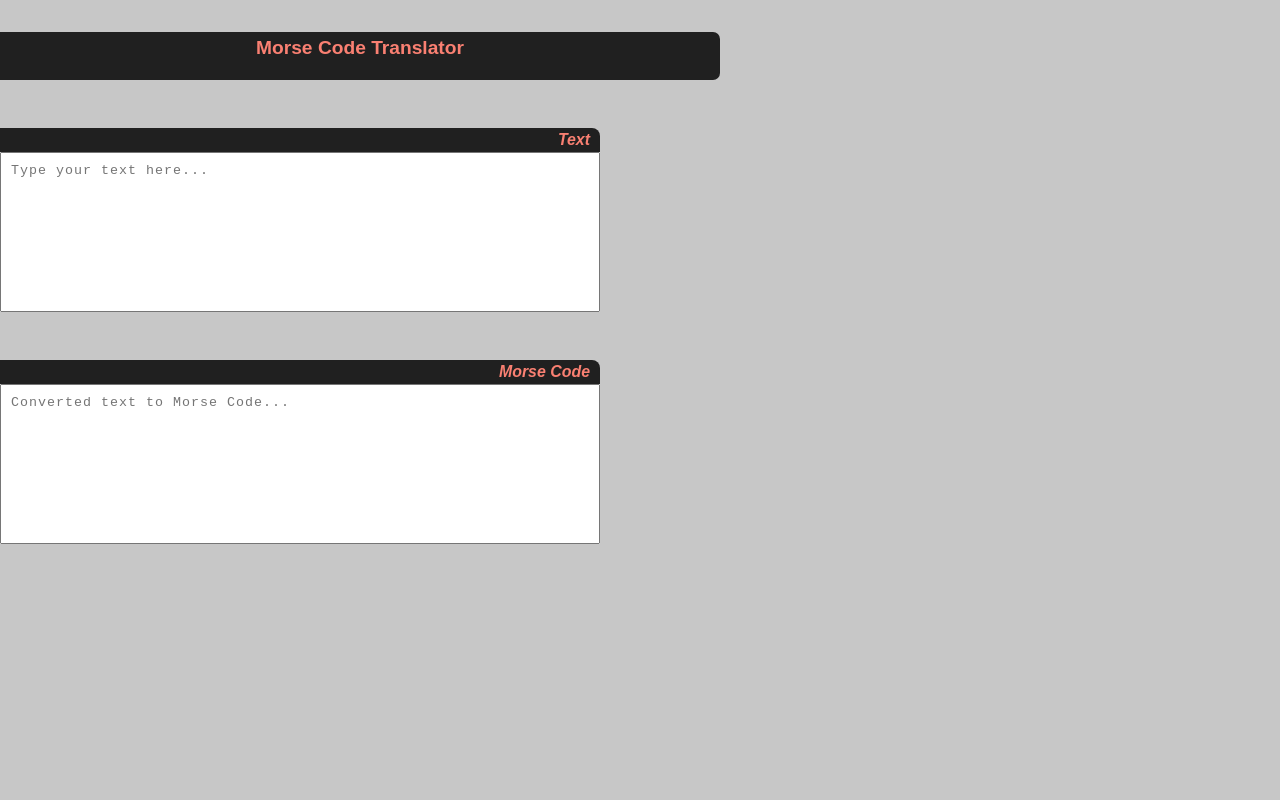
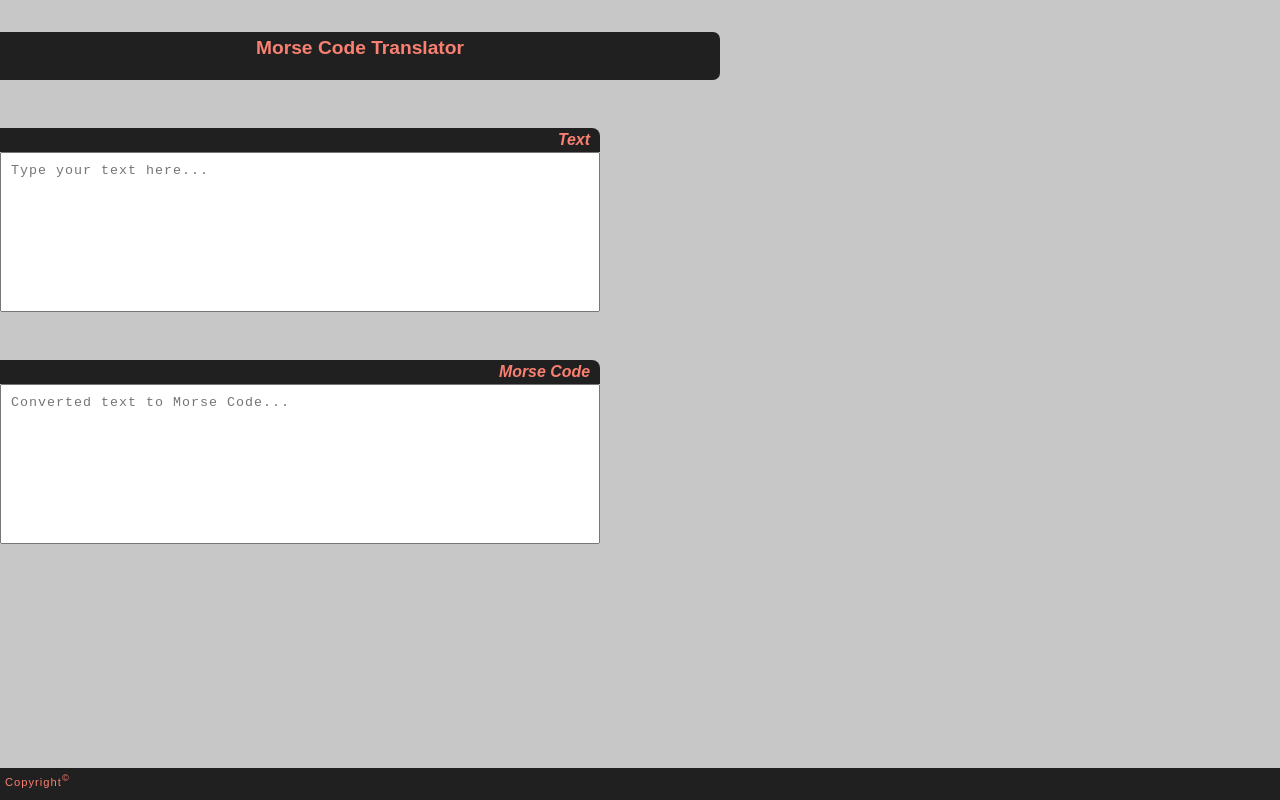
Before and after one commit to rubenSinzig/the_letter_converter, a React (Create React App) app: page / in a window 1280 px wide. Built offline with nearby package versions, Linux system fonts and the light colour scheme.

Commit message:
wrapper-footer

```diff
--- a/src/App.js
+++ b/src/App.js
@@ -10,7 +10,7 @@ function App() {
       <Header />
       <Input />
       <Output />
-      {/* <Footer /> */}
+      <Footer />
     </React.Fragment>
   );
 }
--- a/src/components/Footer.js
+++ b/src/components/Footer.js
@@ -0,0 +1,9 @@
+const Footer = () => {
+  // add here var and function for Copyright year
+  return (
+    <div className="wrapper-footer">
+      Copyright<sup>©</sup> <span className="year"></span>
+    </div>
+  );
+};
+export default Footer;
--- a/src/sass/main.scss
+++ b/src/sass/main.scss
@@ -101,3 +101,17 @@ body {
     outline: none;
   }
 }
+
+// Footer
+.wrapper-footer {
+  width: 100vw;
+  height: 2rem;
+  background-color: rgb(32, 32, 32);
+  position: absolute;
+  left: 0;
+  bottom: 0;
+  color: salmon;
+  padding: 5px;
+  font-size: 0.7rem;
+  letter-spacing: 1px;
+}
```
